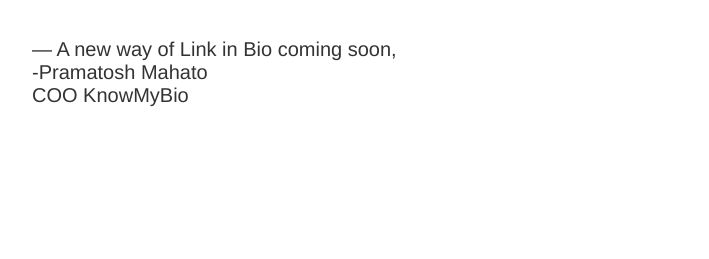
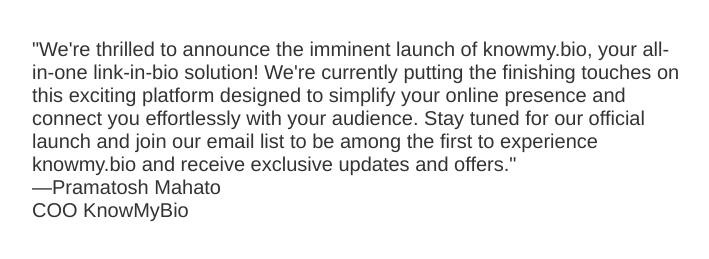
Before and after one commit to pramatoshmahato/site, a plain HTML site: page index.html in a window 1280 px wide. Shown: the part 261-520 px from the top of the page, without its empty margins (283-992 px from the left). Drawn offline with Linux system fonts and the light colour scheme.

Commit message:
Update index.html
Update

```diff
--- a/index.html
+++ b/index.html
@@ -24,8 +24,10 @@
     <h1>Coming Soon!</h1>
     <div>
         <p></p>
-        <p>&mdash; A new way of Link in Bio coming soon,<br>
-          -Pramatosh Mahato <br>
+        <p>
+          "We're thrilled to announce the imminent launch of knowmy.bio, your all-in-one link-in-bio solution! We're currently putting the finishing touches on this exciting platform designed to simplify your online presence and connect you effortlessly with your audience. Stay tuned for our official launch and join our email list to be among the first to experience knowmy.bio and receive exclusive updates and offers."
+          <br>
+        &mdash;Pramatosh Mahato <br>
           COO KnowMyBio
         </p>
 
```
